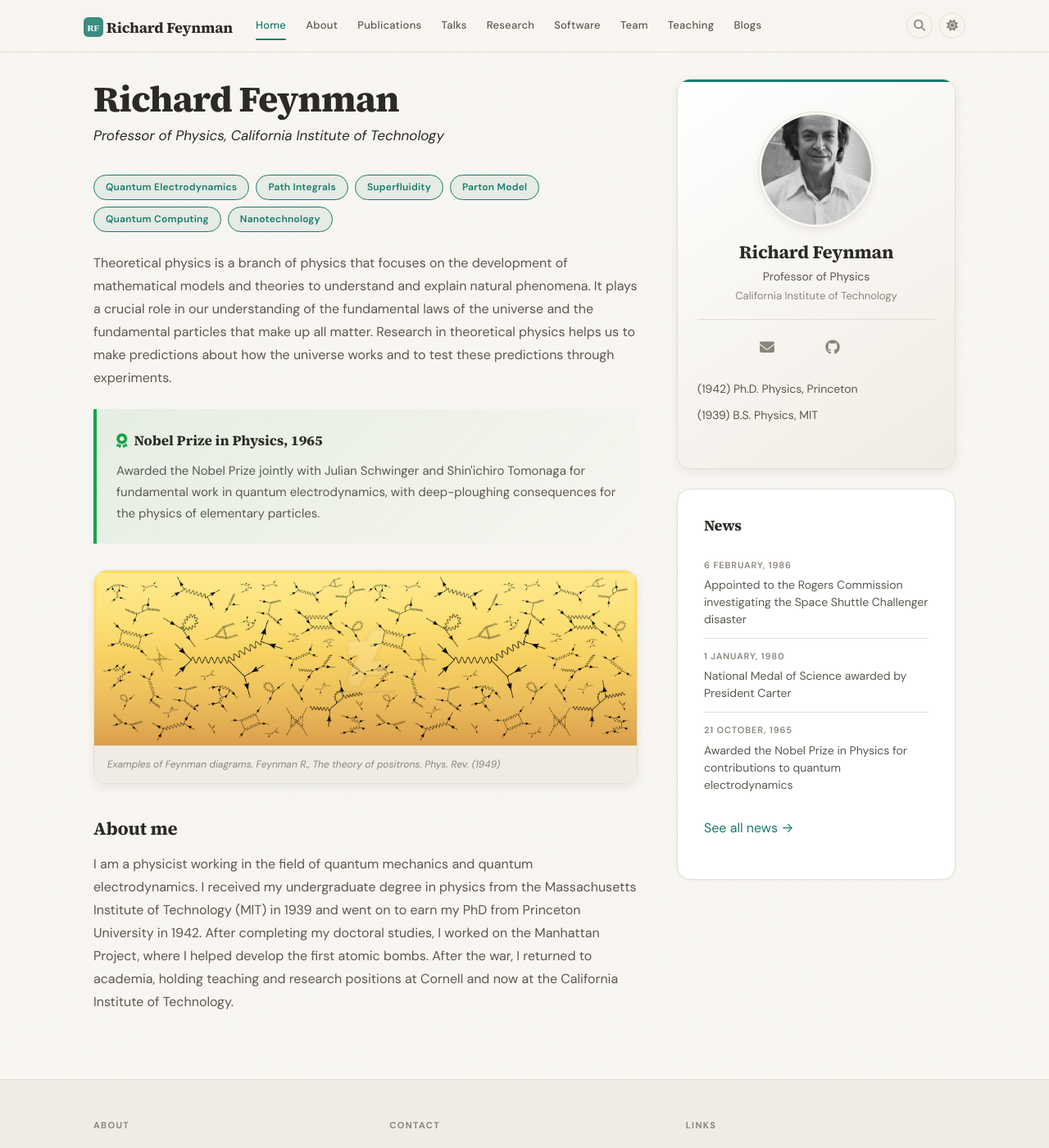
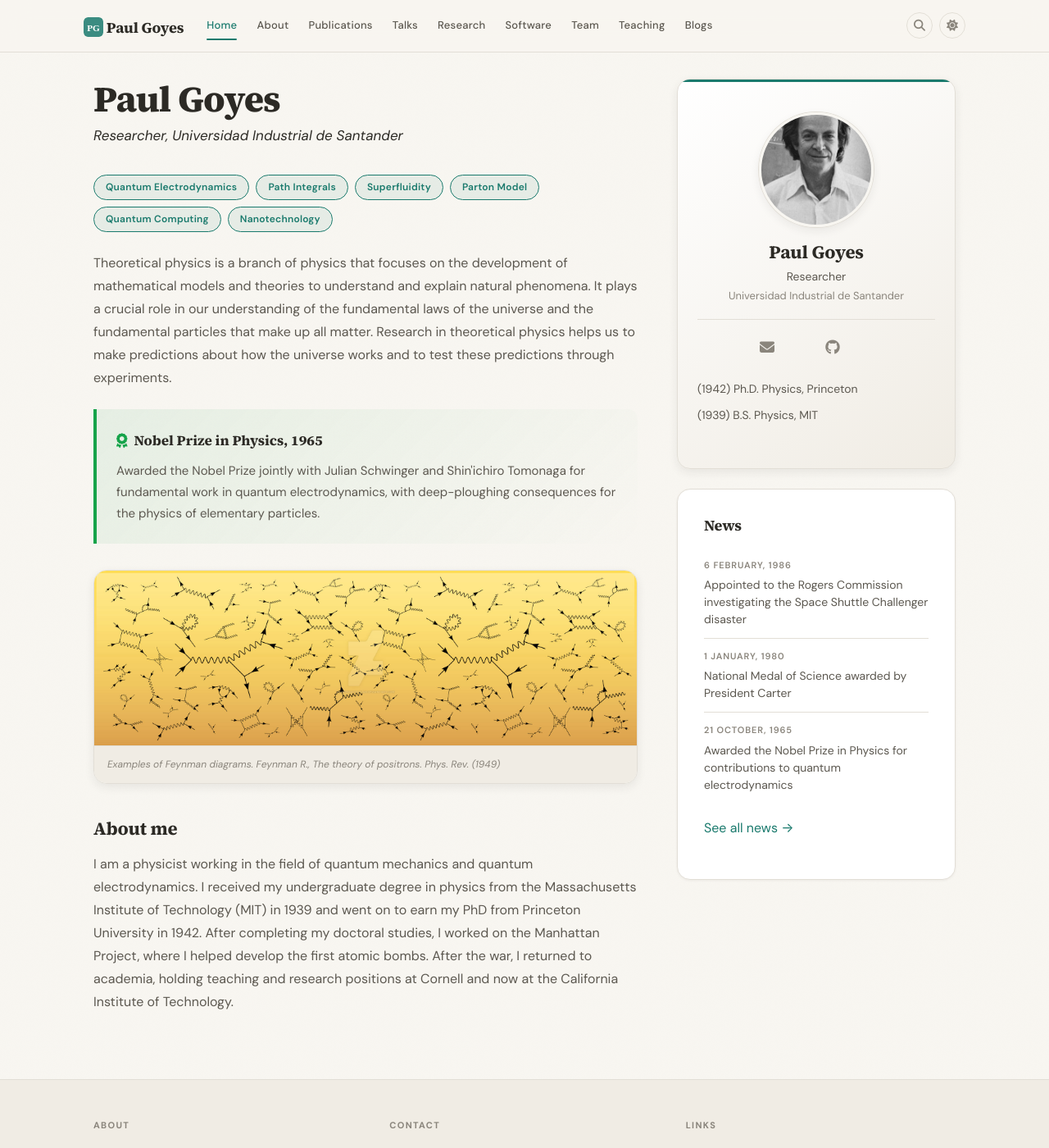
Before and after one commit to PAULGOYES/paulgoyes.github.io, a Jekyll site: the page built from _pages/home.md, in a window 1280 px wide and 1400 px high. Shown: the whole window at 82% size. Built offline with Jekyll 4.4.1, drawn with Linux system fonts in a browser that asks for light colours; a style sheet for code colours, icons or effects is not loaded; some of the changed text lies outside the part shown.

Commit message:
Update _config.yml

```diff
--- a/_config.yml
+++ b/_config.yml
@@ -1,10 +1,10 @@
 # ============================================================
 # STEP 1: Your Identity (required)
 # ============================================================
-name: "Richard Feynman"
-title: "Professor of Physics"
-institution: "California Institute of Technology"
-email: richard@university.edu
+name: "Paul Goyes"
+title: "Researcher"
+institution: "Universidad Industrial de Santander"
+email: goyes.yesid@gmail.com
 photo: headshot.jpg  # place your photo in images/
 
 # ============================================================
```
